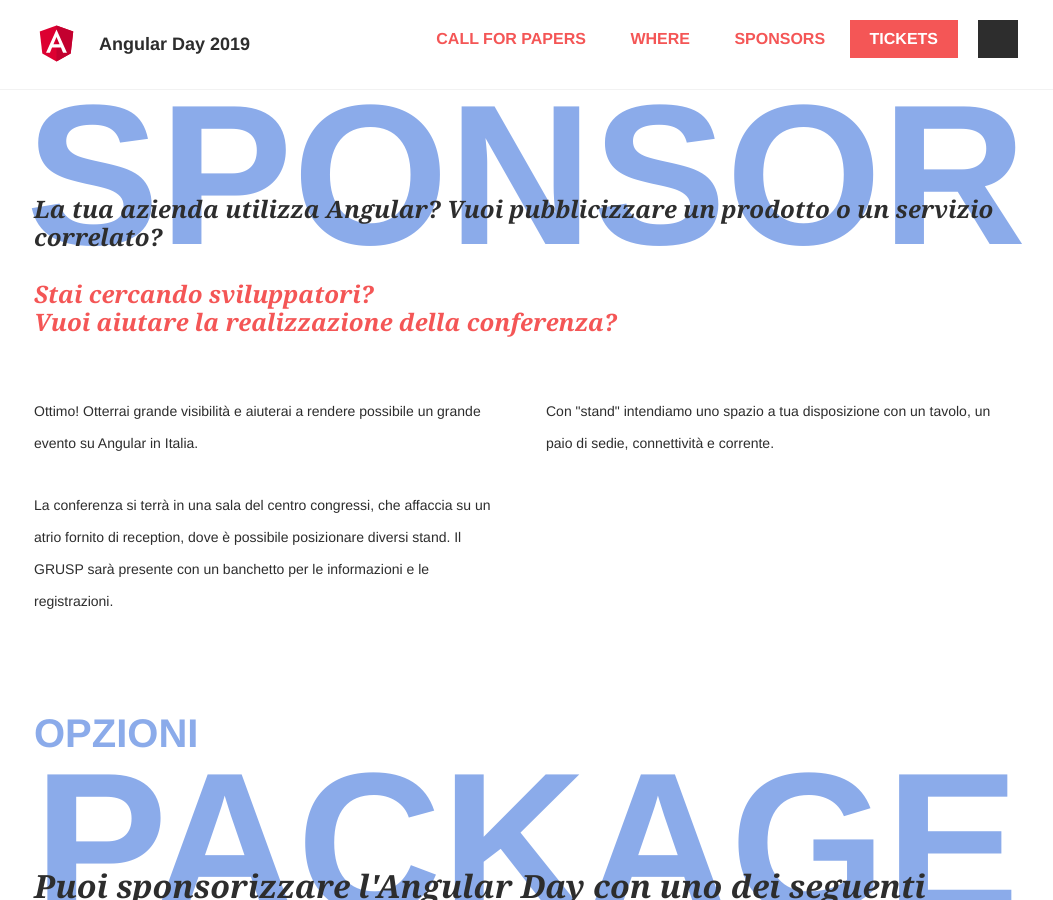
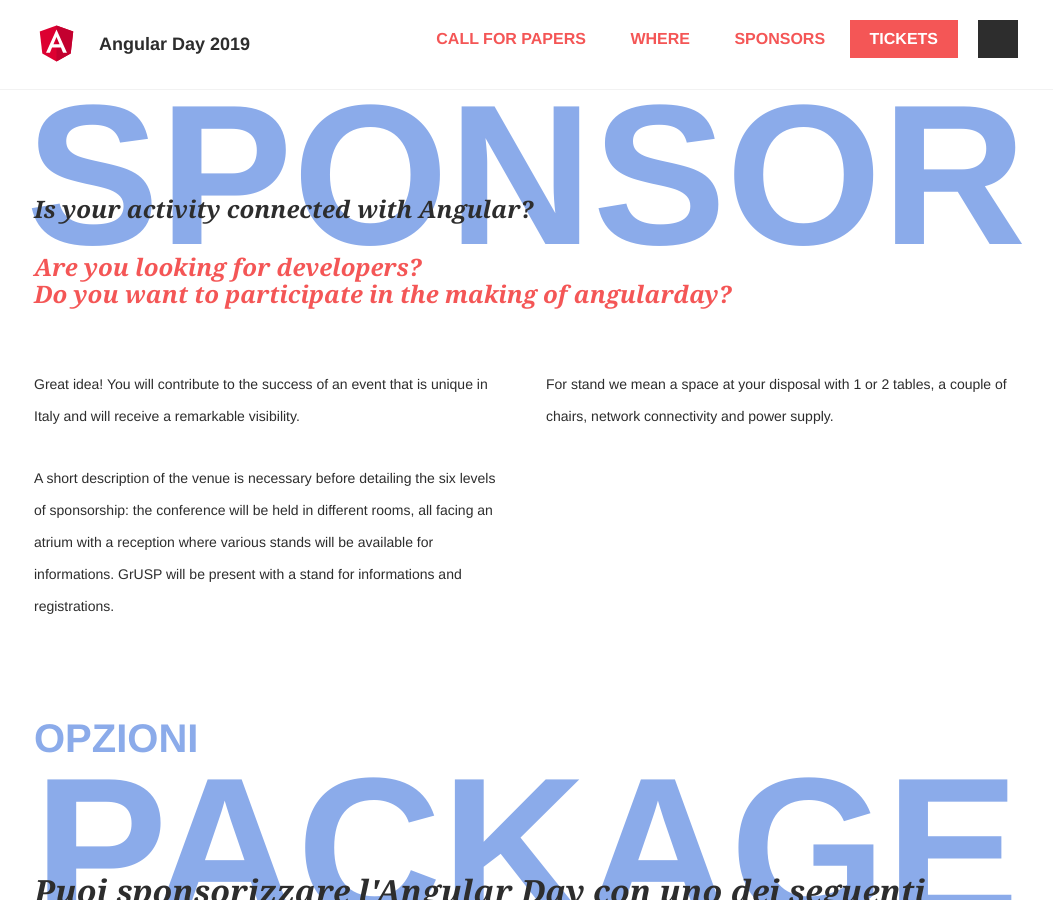
Before and after one commit to GrUSP/2019.angularday.it, a Jekyll site: the page built from sponsor.html, in a window 1280 px wide and 900 px high. Shown: the whole window, without its empty margins (114-1167 px from the left). Built offline with Jekyll 4.4.1, drawn with Linux system fonts in a browser that asks for light colours; some web fonts are replaced; comment, search, counter and statistics services are not loaded.

Commit message:
Update intro.html

```diff
--- a/_includes/sponsor/intro.html
+++ b/_includes/sponsor/intro.html
@@ -2,26 +2,30 @@
   <h1 class="sponsor-intro__title">Sponsor</h1>
   <div class="limit">
     <h3 class="sponsor-intro__question">
-      La tua azienda utilizza Angular? Vuoi pubblicizzare un prodotto o un servizio correlato?<br>
+      Is your activity connected with Angular?<br>
       <span class="sponsor-intro__question-red">
-        Stai cercando sviluppatori?<br>
-        Vuoi aiutare la realizzazione della conferenza?
+        Are you looking for developers?<br>
+        Do you want to participate in the making of angularday?
       </span>
     </h3>
 
     <div class="sponsor-intro__row">
       <div class="sponsor-intro__row-column">
         <p class="sponsor-intro__text">
-          Ottimo! Otterrai grande visibilità e aiuterai a rendere possibile un grande evento su Angular in Italia.
+          Great idea! You will contribute to the success of an event that is unique in Italy
+          and will receive a remarkable visibility.
         </p>
         <p class="sponsor-intro__text">
-          La conferenza si terrà in una sala del centro congressi, che affaccia su un atrio fornito di reception, dove è possibile
-          posizionare diversi stand. Il GRUSP sarà presente con un banchetto per le informazioni e le registrazioni.
+          A short description of the venue is necessary before detailing the six levels of
+          sponsorship: the conference will be held in different rooms, all facing an atrium
+          with a reception where various stands will be available for informations. GrUSP
+          will be present with a stand for informations and registrations.
         </p>
       </div>
       <div class="sponsor-intro__row-column">
         <p class="sponsor-intro__text">
-          Con "stand" intendiamo uno spazio a tua disposizione con un tavolo, un paio di sedie, connettività e corrente.<br>
+          For stand we mean a space at your disposal with 1 or 2 tables, a couple of chairs,
+          network connectivity and power supply.<br>
         </p>
       </div>
     </div>
```
